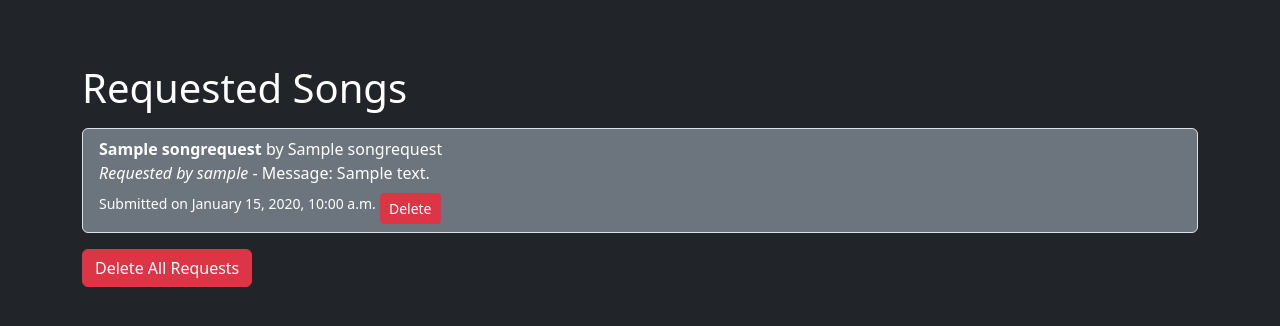
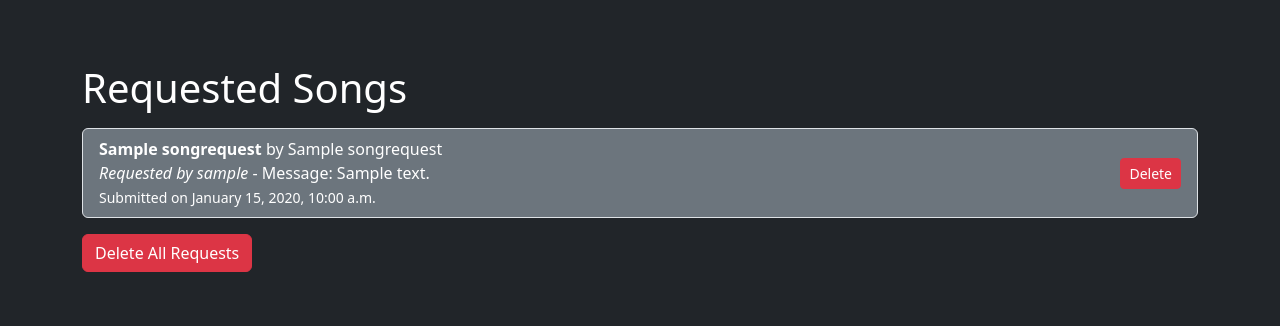
Before and after one commit to tomhall82/meltdown-requests, a Django app: page /request_list/ in a window 1280 px wide. Shown: the top 326 px of the page. Run offline with Django 4.2, Linux system fonts and the light colour scheme; tables that the repository leaves empty hold one stand-in row (values such as "Sample post").

Commit message:
tweak to styling on list

```diff
--- a/request_form/templates/request_list.html
+++ b/request_form/templates/request_list.html
@@ -21,13 +21,17 @@
         {% if requests %}
             <ul class="list-group mt-3">
                 {% for request in requests %}
-                    <li class="list-group-item bg-secondary text-white">
-                        <strong>{{ request.song_name }}</strong> by {{ request.artist_name }}<br>
-                        <em>Requested by {{ request.user_name }}</em> - Message: {{ request.user_message }}<br>
-                        <small>Submitted on {{ request.created_at|date:"F j, Y, g:i a" }}</small>
-                        <form method="POST" action="{% url 'delete_request' request.id %}" style="display:inline;">
+                    <li class="list-group-item bg-secondary text-white d-flex justify-content-between align-items-center">
+                        <!-- Song and Request Information -->
+                        <div>
+                            <strong>{{ request.song_name }}</strong> by {{ request.artist_name }}<br>
+                            <em>Requested by {{ request.user_name }}</em> - Message: {{ request.user_message }}<br>
+                            <small>Submitted on {{ request.created_at|date:"F j, Y, g:i a" }}</small>
+                        </div>
+                        <!-- Delete Button -->
+                        <form method="POST" action="{% url 'delete_request' request.id %}">
                             {% csrf_token %}
-                            <button class="btn btn-danger btn-sm mt-2" type="submit">Delete</button>
+                            <button class="btn btn-danger btn-sm" type="submit">Delete</button>
                         </form>
                     </li>
                 {% endfor %}
@@ -35,6 +39,7 @@
         {% else %}
             <p>No requests yet.</p>
         {% endif %}
+        <!-- Delete All Button -->
         <form method="POST" action="{% url 'delete_all_requests' %}">
             {% csrf_token %}
             <button class="btn btn-danger mt-3" type="submit">Delete All Requests</button>
```
